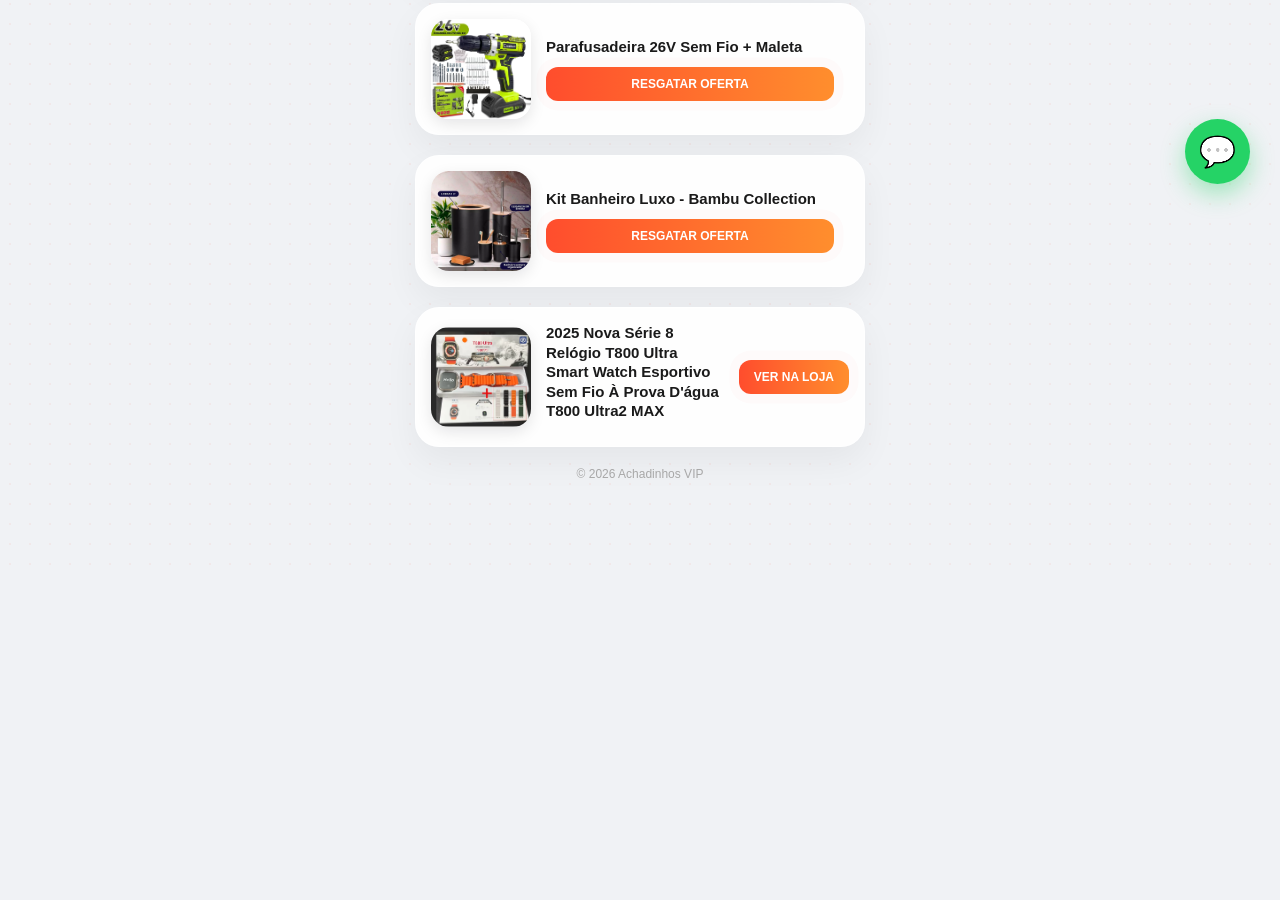
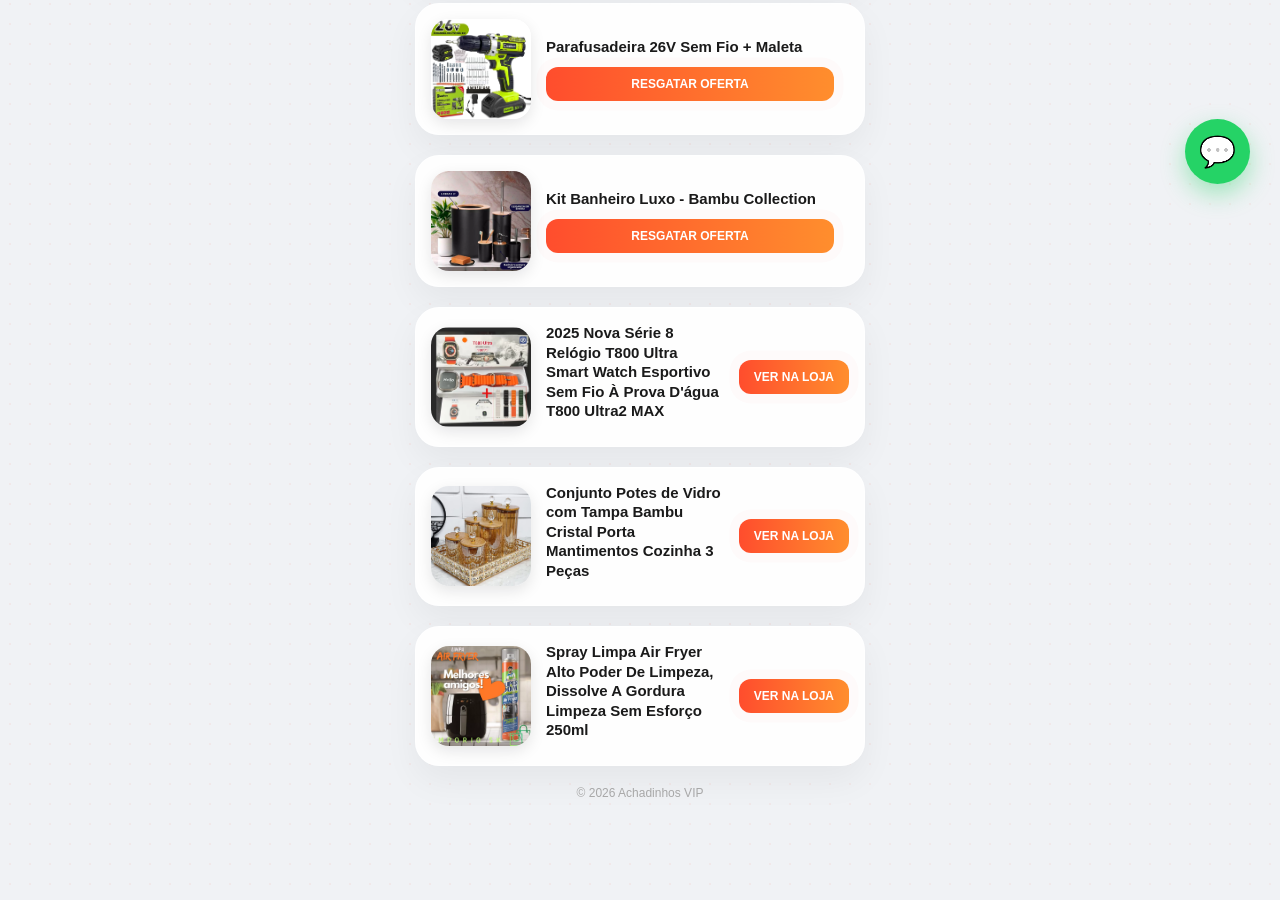
Before and after one commit to gabrieljuniobh13-dotcom/produtinhos-shopee, a plain HTML site: page index.html in a window 1280 px wide. Shown: the part 586-1486 px from the top of the page. Before the commit the page ends 1167 px from the top, so only its background shows below. Drawn offline with Linux system fonts and the light colour scheme.

Commit message:
adicionei novo produto

```diff
--- a/index.html
+++ b/index.html
@@ -169,6 +169,7 @@
                 <div class="btn-shopee">RESGATAR OFERTA</div>
             </div>
         </a>
+
         <a href="https://s.shopee.com.br/3B2t8f1F3D" class="product-card" target="_blank">
     <img src="img/relogio.jpg" alt="smartwatch T800">
     <div class="product-info">
@@ -176,6 +177,23 @@
     </div>
     <div class="btn-shopee">VER NA LOJA</div>
 </a>
+
+<a href="https://s.shopee.com.br/AACjkmxMTv" class="product-card" target="_blank">
+    <img src="img/potes de vidro fume.jpg" alt="potes vidro fume">
+    <div class="product-info">
+        <h3>Conjunto Potes de Vidro com Tampa Bambu Cristal Porta Mantimentos Cozinha 3 Peças</h3>
+    </div>
+    <div class="btn-shopee">VER NA LOJA</div>
+</a>
+
+<a href="https://s.shopee.com.br/1VulST7UOK" class="product-card" target="_blank">
+    <img src="img/spray air fryer.jpg" alt="spray limpa air fryer">
+    <div class="product-info">
+        <h3>Spray Limpa Air Fryer Alto Poder De Limpeza, Dissolve A Gordura Limpeza Sem Esforço 250ml</h3>
+    </div>
+    <div class="btn-shopee">VER NA LOJA</div>
+</a>
+
 
     </div>
 
```
